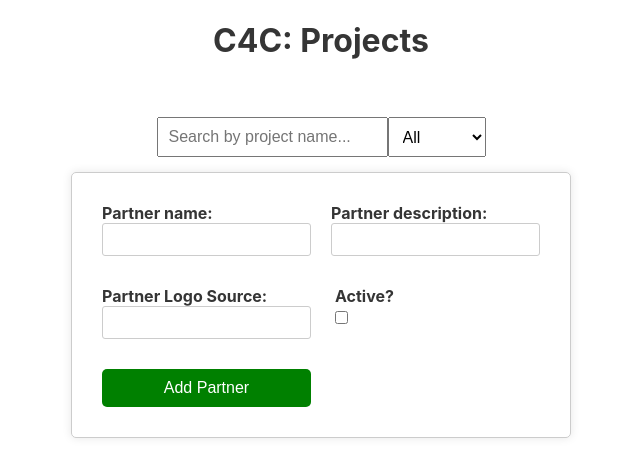
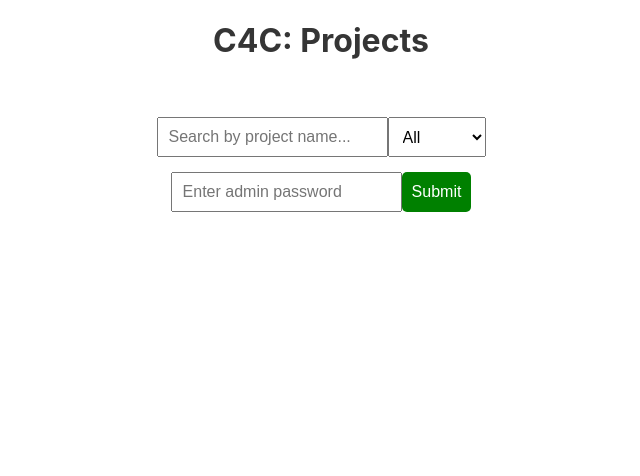
Before and after one commit to ShengjunSun/C4C-tech-challenge-2024, a React (Vite) app in the folder frontend/: page / in a window 1280 px wide. Shown: the top 476 px of the page, without its empty margins (319-959 px from the left). Built offline with nearby package versions, Linux system fonts and the light colour scheme.

Commit message:
dashboard, authorization added.

```diff
--- a/frontend/src/components/Dashboard.jsx
+++ b/frontend/src/components/Dashboard.jsx
@@ -11,6 +11,9 @@ function Dashboard() {
   const [partners, setPartners] = useState({});
   const [searchQuery, setSearchQuery] = useState('');
   const [statusFilter, setStatusFilter] = useState('all');
+  const [isAdmin, setIsAdmin] = useState(false);
+  const [adminPassword, setAdminPassword] = useState('');
+  const correctAdminPassword = 'password';
 
   // Load all partners on initial page load
   useEffect(() => {
@@ -73,6 +76,19 @@ function Dashboard() {
     setStatusFilter(e.target.value);
   };
 
+  const handlePasswordChange = (e) => {
+    setAdminPassword(e.target.value);
+  };
+
+  const handlePasswordSubmit = (e) => {
+    e.preventDefault();
+    if (adminPassword === correctAdminPassword) {
+      setIsAdmin(true);
+    } else {
+      alert('Incorrect password');
+    }
+  };
+
   // Filter partners based on the search query and active status
   const filteredPartners = Object.keys(partners).filter((key) => {
     const partner = partners[key];
@@ -105,7 +121,24 @@ function Dashboard() {
             <option value="inactive">Inactive</option>
           </select>
       </div>
-      <AddPartner onAddPartner={handleAddPartner}/>
+      <div id="add-partner-grid">
+        {isAdmin ? (
+          <AddPartner onAddPartner={handleAddPartner}/>
+        ) : (
+          <form onSubmit={handlePasswordSubmit}>
+            <input
+              type="password"
+              placeholder="Enter admin password"
+              value={adminPassword}
+              onChange={handlePasswordChange}
+              style={{ padding: '10px', fontSize: '16px', height: '40px' }}
+            />
+            <button type="submit" style={{ padding: '10px', fontSize: '16px', height: '40px' }}>
+              Submit
+            </button>
+          </form>
+        )}
+      </div>
       <div id="main-partners-grid">
         {filteredPartners.map((key) => (
           <PartnerTile
@@ -114,6 +147,7 @@ function Dashboard() {
             partnerKey={key}
             onDelete={deletePartner}
             onSave={handleSave}
+            isAdmin={isAdmin}
           />
         ))}
       </div>
```
